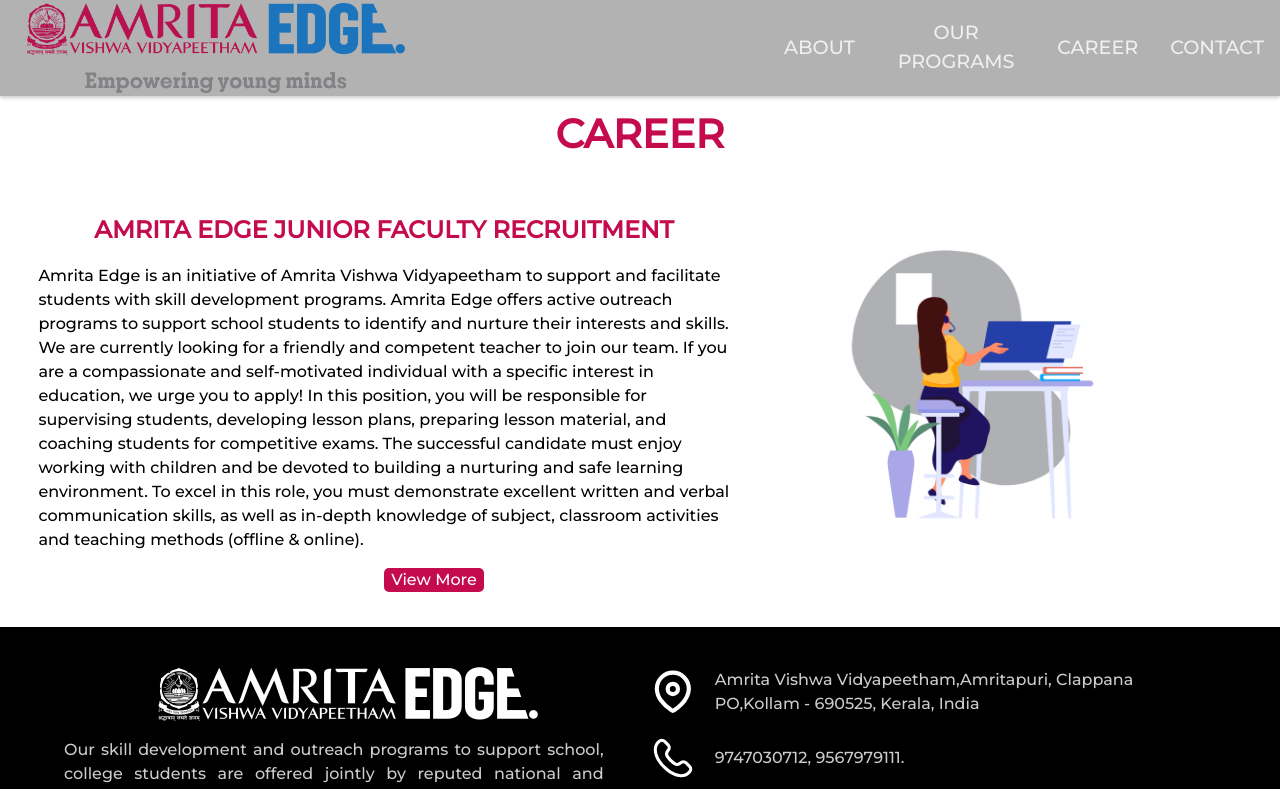
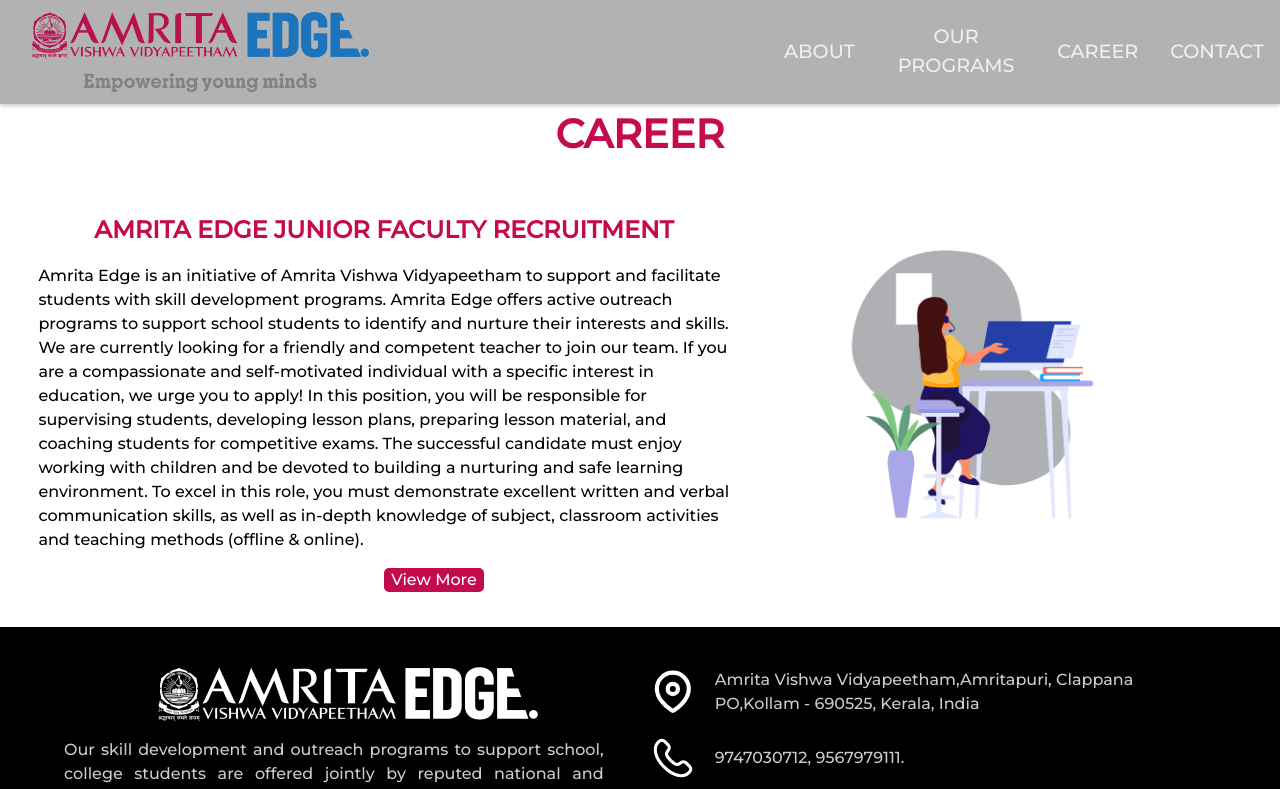
Before and after one commit to Web-Abhinand/EdgeNew, a React (Create React App) app: page /career in a window 1280 px wide. Shown: the top 789 px of the page. Built offline with nearby package versions, Linux system fonts and the light colour scheme.

Commit message:
header-log-padding added

```diff
--- a/src/Components/Header.js
+++ b/src/Components/Header.js
@@ -40,7 +40,7 @@
       <List>
         <ListItem disablePadding>
           <ListItemButton>
-            <Link to="/about">About</Link>
+            <Link to="/about">ABOUT</Link>
           </ListItemButton>
         </ListItem>
       </List>
@@ -48,7 +48,7 @@
       <List>
         <ListItem disablePadding>
           <ListItemButton>
-            <Link to="/our-programs">Our Programs</Link>
+            <Link to="/our-programs">OUR PROGRAMS</Link>
           </ListItemButton>
         </ListItem>
       </List>
@@ -56,7 +56,7 @@
       <List>
         <ListItem disablePadding>
           <ListItemButton>
-            <Link to="/Career">Career</Link>
+            <Link to="/Career">CAREER</Link>
           </ListItemButton>
         </ListItem>
       </List>
@@ -64,7 +64,7 @@
       <List>
         <ListItem disablePadding>
           <ListItemButton>
-            <Link to="/contact">Contact</Link>
+            <Link to="/contact">CONTACT</Link>
           </ListItemButton>
         </ListItem>
       </List>
@@ -96,7 +96,7 @@
         <div className={styles.mainHeaderdivflex}>
           <div className={styles.mainHeaderdivflexdiv1}>
             <div className={styles.mainHeaderdiv_logo}>
-              <Link to="/"><img src={logo} alt="logo" style={{ marginLeft: '1.5rem', maxHeight: '12vh', padding: '0.2rem'}} /></Link>
+              <Link to="/"><img src={logo} alt="logo" style={{ marginLeft: '1.5rem', maxHeight: '12vh', padding: '0.5rem'}} /></Link>
             </div>
           </div>
           <div className={styles.mainHeaderdivflexdiv2}>
--- a/src/Components/Header.module.css
+++ b/src/Components/Header.module.css
@@ -6,7 +6,7 @@
   width: 100%;
   z-index: 100;
   box-shadow: 0 2px 4px 0 rgba(0, 0, 0, 0.2);
-  height: 12vh;
+  height: 13vh;
   background-color: rgba(0, 0, 0, 0.3);
 }
 
```
